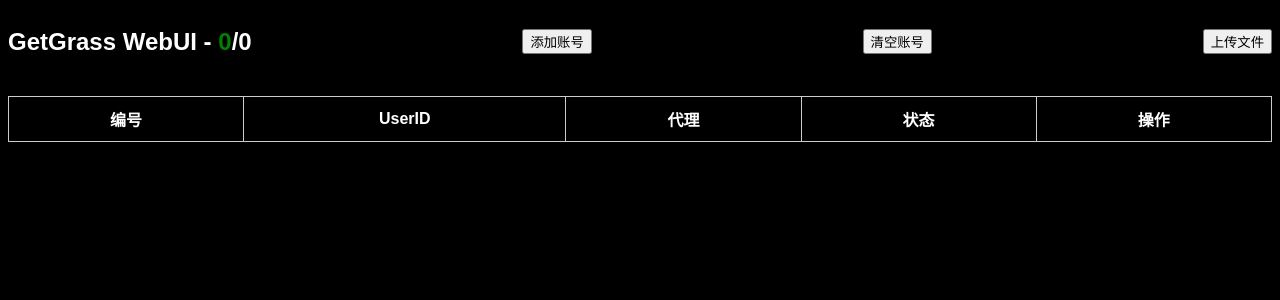
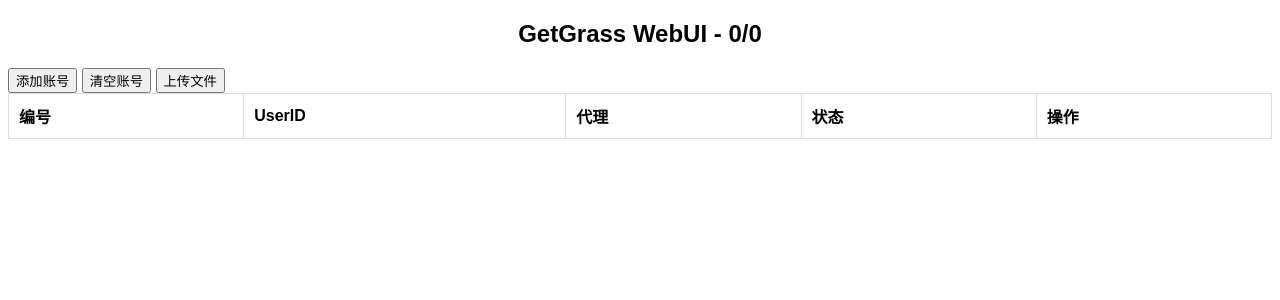
Before and after one commit to kdkidkdjdk/test-bot, a FastAPI app: page / in a window 1280 px wide. Shown: the top 300 px of the page. Run offline with FastAPI, Linux system fonts and the light colour scheme; data that the repository does not hold is empty.

Commit message:
Update index.css

```diff
--- a/static/index.css
+++ b/static/index.css
@@ -1,48 +1,18 @@
 body {
     font-family: Arial, sans-serif;
-    background-color: #000;
-    color: #fff;
 }
 
-.title {
-    display: flex;
-    justify-content: space-between;
-    align-items: center;
+h2 {
+    text-align: center;
 }
 
 table {
     width: 100%;
     border-collapse: collapse;
-    margin-top: 20px;
 }
 
 th, td {
     padding: 10px;
-    border: 1px solid #ccc;
-    text-align: center;
+    text-align: left;
+    border: 1px solid #ddd;
 }
-
-.status {
-    color: green;
-}
-
-.modal {
-    display: none;
-    position: fixed;
-    top: 0;
-    left: 0;
-    width: 100%;
-    height: 100%;
-    background: rgba(0, 0, 0, 0.8);
-}
-
-.modal-content {
-    position: absolute;
-    top: 50%;
-    left: 50%;
-    transform: translate(-50%, -50%);
-    background-color: #333;
-    padding: 20px;
-    border-radius: 5px;
-    width: 60%;
-}
```
